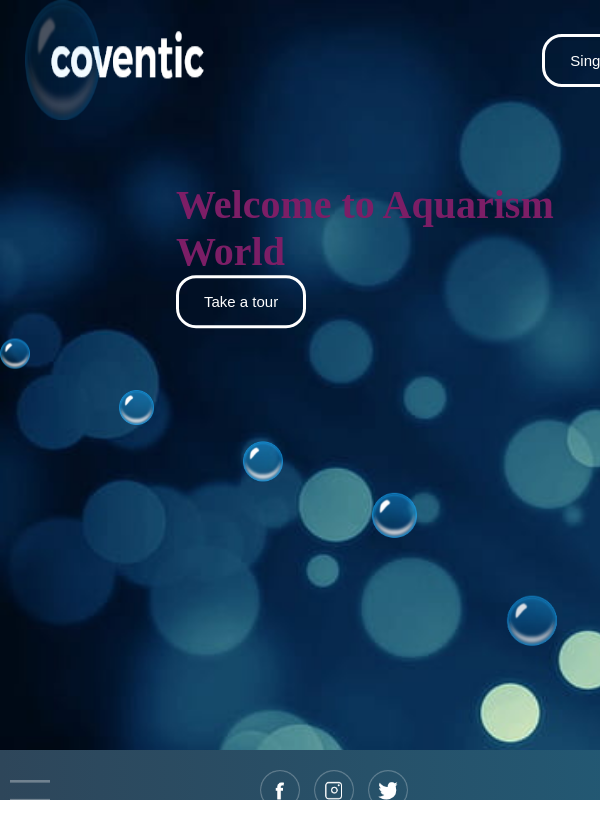
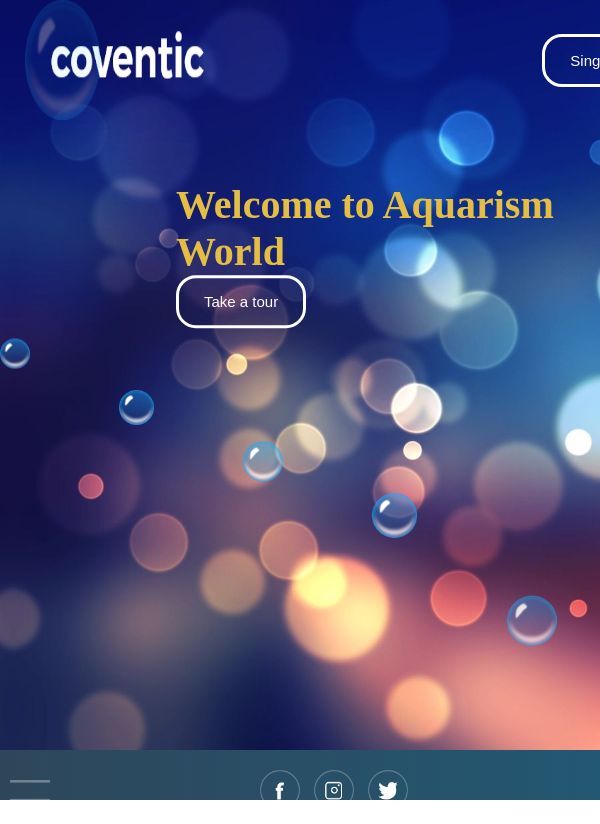
Before and after one commit to pavithrasur/world, a plain HTML site: page index.html in a window 600 px wide. Shown: the top 824 px of the page. Drawn offline with Linux system fonts and the light colour scheme.

Commit message:
Add files via upload

```diff
--- a/style.css
+++ b/style.css
@@ -168,7 +168,7 @@ cursor: pointer;
 {
     .head
     {
-        background-image: url(image/set.png);
+        background-image: url(image/set1.png);
         background-repeat:no-repeat;
         background-size: cover;
         width: 100vh;
@@ -181,7 +181,7 @@ cursor: pointer;
     transform: translate(-30%,-40%);
     position: absolute;
     font-size: 20px;
-    color: rgb(124, 30, 102);
+    color: rgb(228, 190, 68);
 }
 .sidbar
 {
```
Also changed, not shown: image/set1.png (added).
